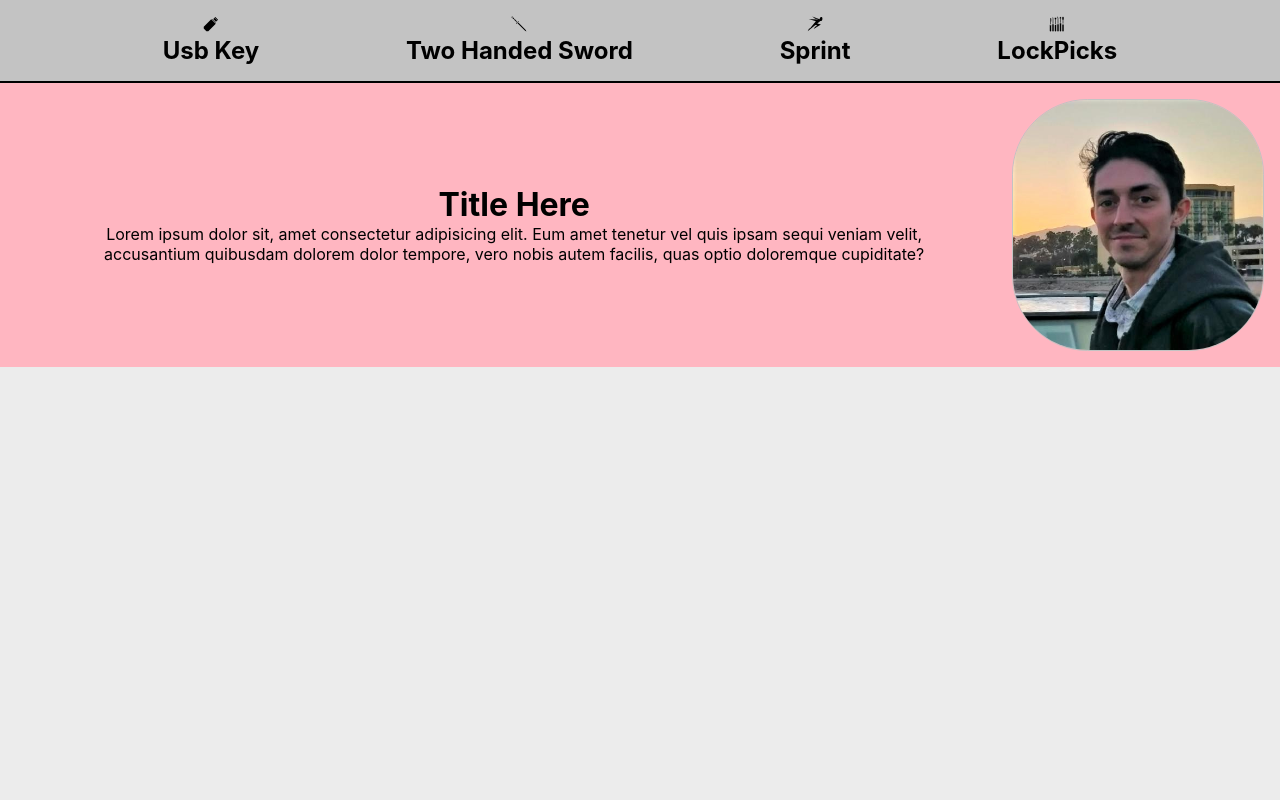
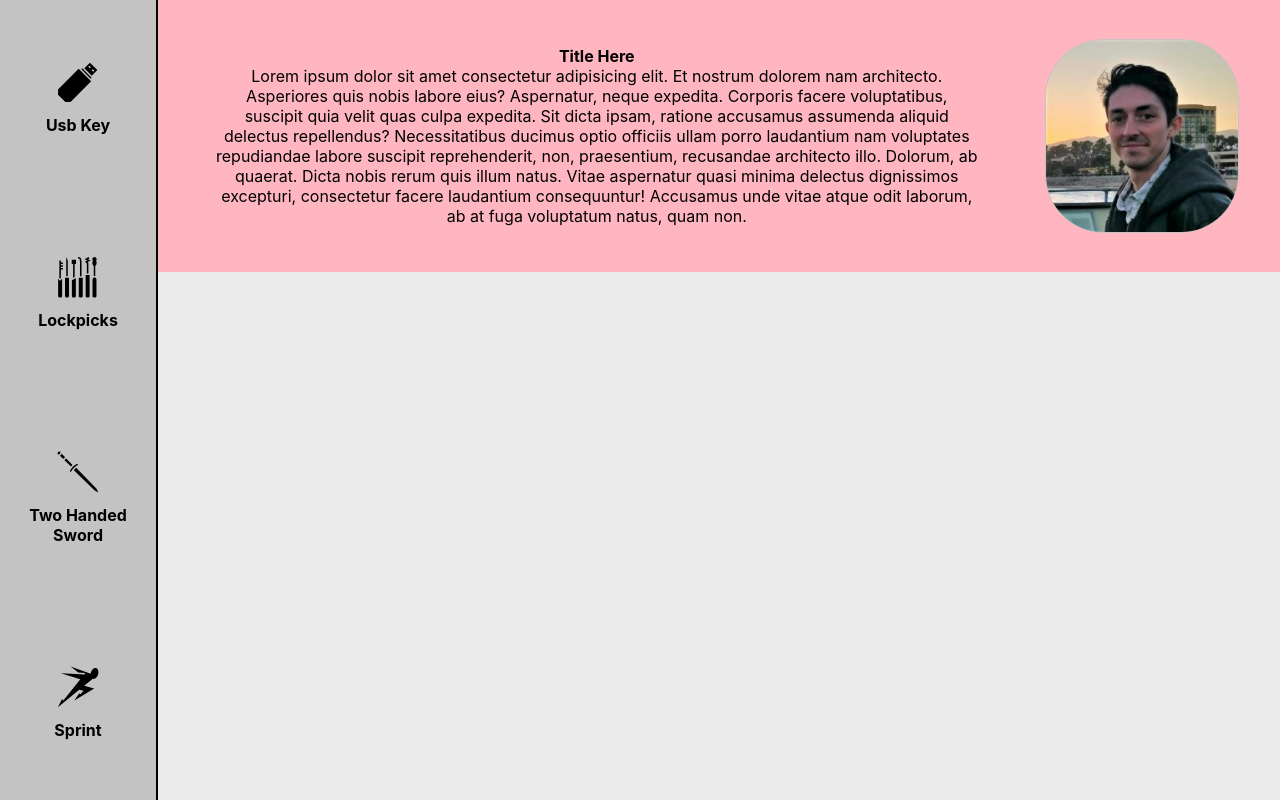
Before and after one commit to YTyler/personal-site, a React (Create React App) app: page / in a window 1280 px wide. Built offline with nearby package versions, Linux system fonts and the light colour scheme.

Commit message:
edit navbar and style

```diff
--- a/src/App.jsx
+++ b/src/App.jsx
@@ -4,7 +4,7 @@ import Nav from "./components/Nav";
 
 export default function App() {
   return (
-    <div className="App">
+    <div className="row">
       <Nav />
       <Home />
     </div>
--- a/src/components/Home.jsx
+++ b/src/components/Home.jsx
@@ -3,17 +3,24 @@ import styles from "../styles/Home.module.css";
 
 export default function Home() {
   return (
-    <div className={styles.hero}>
+    <section className={styles.homeContainer}>
       <div className={styles.content}>
         <h1>Title Here</h1>
         <p>
-          Lorem ipsum dolor sit, amet consectetur adipisicing elit. Eum amet
-          tenetur vel quis ipsam sequi veniam velit, accusantium quibusdam
-          dolorem dolor tempore, vero nobis autem facilis, quas optio doloremque
-          cupiditate?
+          Lorem ipsum dolor sit amet consectetur adipisicing elit. Et nostrum
+          dolorem nam architecto. Asperiores quis nobis labore eius? Aspernatur,
+          neque expedita. Corporis facere voluptatibus, suscipit quia velit quas
+          culpa expedita. Sit dicta ipsam, ratione accusamus assumenda aliquid
+          delectus repellendus? Necessitatibus ducimus optio officiis ullam
+          porro laudantium nam voluptates repudiandae labore suscipit
+          reprehenderit, non, praesentium, recusandae architecto illo. Dolorum,
+          ab quaerat. Dicta nobis rerum quis illum natus. Vitae aspernatur quasi
+          minima delectus dignissimos excepturi, consectetur facere laudantium
+          consequuntur! Accusamus unde vitae atque odit laborum, ab at fuga
+          voluptatum natus, quam non.
         </p>
       </div>
       <img className={styles.profile} src="/profile.jpg" alt="profile_pic" />
-    </div>
+    </section>
   );
 }
--- a/src/components/Nav.jsx
+++ b/src/components/Nav.jsx
@@ -5,27 +5,24 @@ import {
   GiTwoHandedSword,
   GiSprint,
 } from "react-icons/gi";
+import NavButton from "./NavButton";
 import styles from "../styles/Nav.module.css";
 
 export default function Nav() {
   return (
-    <div className={"row " + styles.navContainer}>
-      <div className={styles.buttton}>
+    <nav className={"row " + styles.navContainer}>
+      <NavButton text="Usb Key">
         <GiUsbKey />
-        <h2>Usb Key</h2>
-      </div>
-      <div>
+      </NavButton>
+      <NavButton text="Lockpicks">
+        <GiLockpicks />
+      </NavButton>
+      <NavButton text="Two Handed Sword">
         <GiTwoHandedSword />
-        <h2>Two Handed Sword</h2>
-      </div>
-      <div>
+      </NavButton>
+      <NavButton text="Sprint">
         <GiSprint />
-        <h2>Sprint</h2>
-      </div>
-      <div>
-        <GiLockpicks />
-        <h2>LockPicks</h2>
-      </div>
-    </div>
+      </NavButton>
+    </nav>
   );
 }
--- /dev/null
+++ b/src/components/NavButton.jsx
@@ -0,0 +1,11 @@
+import React from "react";
+import styles from "../styles/NavButton.module.css";
+
+export default function NavButton(props) {
+  return (
+    <div className={styles.buttonContainer}>
+      <p className={styles.icon}> {props.children}</p>
+      <h2 className={styles.text}>{props.text}</h2>
+    </div>
+  );
+}
--- a/src/index.css
+++ b/src/index.css
@@ -1,4 +1,5 @@
 * {
+  font-size: 100%;
   margin: 0;
   padding: 0;
   text-align: center;
@@ -15,5 +16,4 @@ body {
 
 .row {
   display: flex;
-  justify-content: space-evenly;
 }
--- a/src/styles/Home.module.css
+++ b/src/styles/Home.module.css
@@ -1,5 +1,7 @@
-.hero {
+.homeContainer {
   display: flex;
+  height: 30vh;
+  width: 100%;
   justify-content: space-around;
   background-color: lightpink;
   padding: 1em;
@@ -15,7 +17,6 @@
 .profile {
   border: 1px solid rgb(195, 195, 195);
   border-radius: 30%;
-  height: auto;
-  width: 20%;
-  height: 20%;
+  height: 80%;
+  margin: auto;
 }
--- a/src/styles/Nav.module.css
+++ b/src/styles/Nav.module.css
@@ -1,11 +1,11 @@
 .navContainer {
+  display: flex;
+  position: static;
+  flex-direction: column;
+  justify-content: space-around;
   background-color: rgb(195, 195, 195);
-  padding: 1em;
-  border-width: 0px 0px 2px 0px;
+  border-width: 0px 2px 0px 0px;
   border-color: black;
   border-style: solid;
+  height: 100vh;
 }
-
-.button {
-  font-size: 1em;
-}
--- /dev/null
+++ b/src/styles/NavButton.module.css
@@ -0,0 +1,11 @@
+.buttonContainer {
+  margin: 1em;
+}
+
+.icon {
+  font-size: 2.75em;
+}
+
+.text {
+  font-size: 1em;
+}
```
